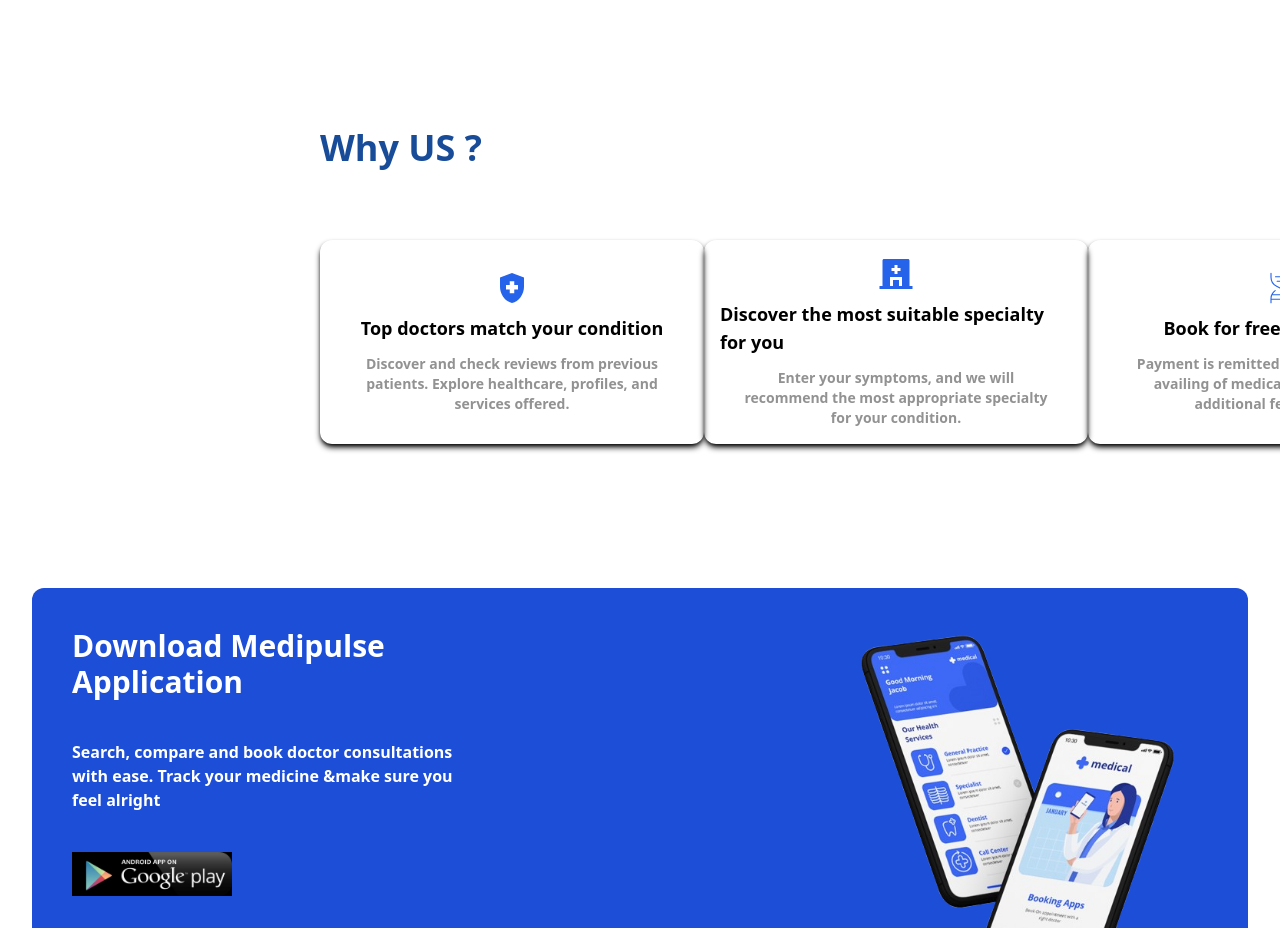
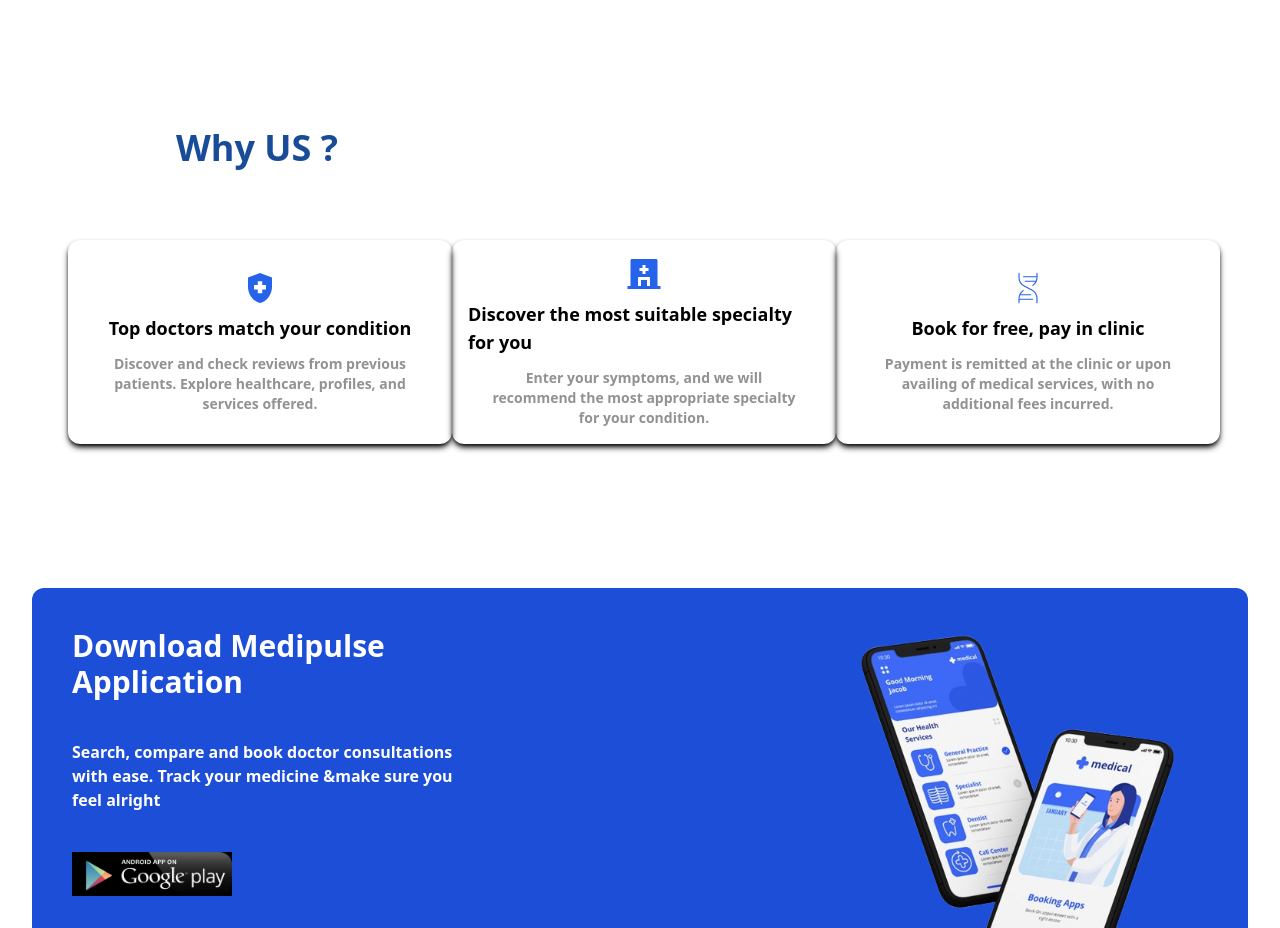
Before and after one commit to moshaosama/Graduation_Project, a React (Vite) app: page / in a window 1280 px wide. Shown: the part 3280-4208 px from the top of the page. Built offline with nearby package versions, Linux system fonts and the light colour scheme; no server answers.

Commit message:
modified: WhyUs.tsx

```diff
--- a/src/Components/WhyUs/WhyUs.tsx
+++ b/src/Components/WhyUs/WhyUs.tsx
@@ -9,12 +9,12 @@
   return (
     <>
       <div className="mt-20  p-8 flex flex-col gap-8 bg-white rounded">
-        <div className="mx-72 max-sm:-mx-2">
+        <div className="mx-72 max-sm:-mx-2 max-2xl:mx-36">
           <TitleForSection
             Text={ChangeTextByLanguage("لي احنا ؟", "Why US ?")}
           />
         </div>
-        <div className="grid grid-cols-4  max-sm:grid-cols-1 max-sm:-mx-[13px] max-sm:gap-10 mx-72 gap-96 mt-10">
+        <div className="grid grid-cols-4 max-2xl:mx-9  max-sm:grid-cols-1 max-sm:-mx-[13px] max-sm:gap-10 mx-72 gap-96 mt-10">
           <CartService
             Icon={<MdHealthAndSafety className="text-4xl text-blue-600" />}
             Text="Top doctors match your condition"
```
